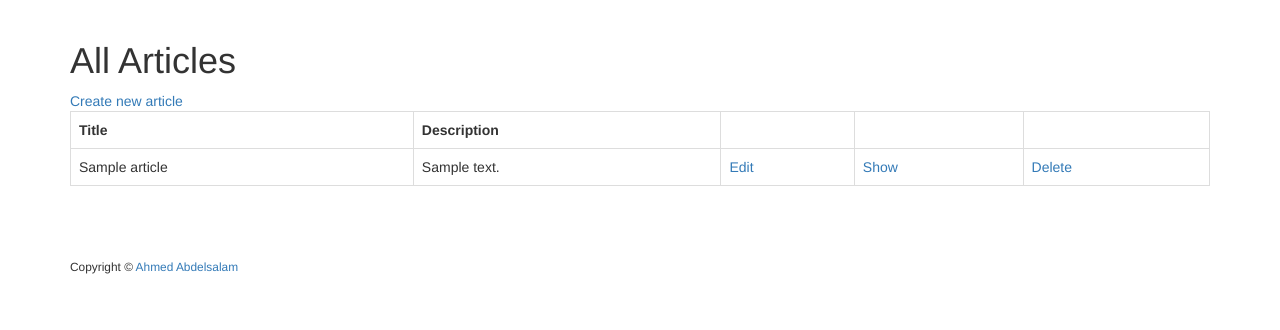
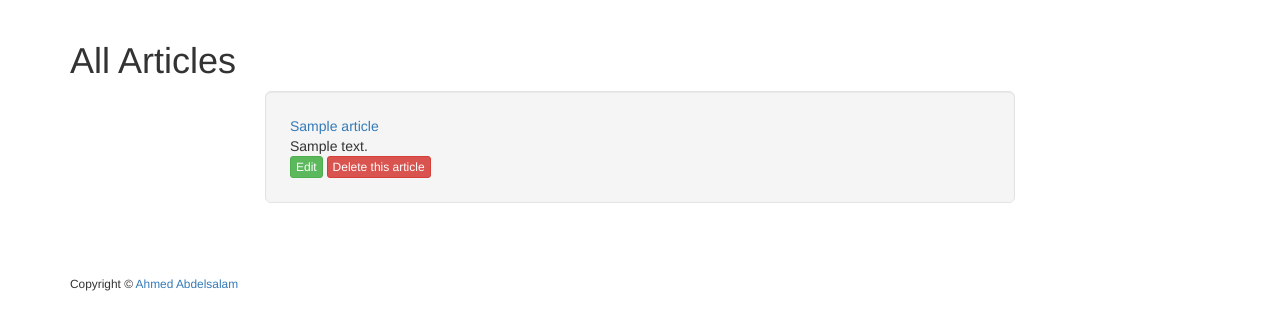
Before and after one commit to d3vzr/alpha-blog, a Rails app: page /articles in a window 1280 px wide. Shown: the part 52-382 px from the top of the page. Run offline with Rails 7, Linux system fonts and the light colour scheme; tables that the repository leaves empty hold one stand-in row (values such as "Sample post"); style sheets or scripts are compiled from the project's sources; some libraries are stand-ins or nearby versions.

Commit message:
Style articles listing page

```diff
--- a/app/views/articles/index.html.erb
+++ b/app/views/articles/index.html.erb
@@ -1,23 +1,20 @@
 <h1> All Articles </h1>
-<%= link_to "Create new article" , new_article_path %>
 
-<table class="table table-bordered">
-  <tr>
-    <th>Title</th>
-    <th>Description</th>
-    <th></th>
-    <th></th>
-    <th></th>
-
-  </tr>
-
-  <% @articles.each do |article| %>
-  <tr>
-    <td><%= article.title %></td>
-    <td><%= article.description %></td>
-    <td><%= link_to 'Edit', edit_article_path(article) %></td>
-    <td><%= link_to 'Show', article_path(article) %></td>
-    <td><%= link_to 'Delete', article_path(article), method: :delete, data: {confirm: "Are you sure?"} %></td>
-  </tr>
-  <% end %>
-</table>
+<% @articles.each do |article| %>
+<div class="row">
+  <div class="col-xs-8  col-xs-offset-2">
+    <div class="well well-lg">
+      <div class="article-title">
+        <%= link_to article.title, article_path(article) %>
+      </div>
+      <div class="article-body">
+        <%= truncate( article.description , length:100) %>
+      </div>
+      <div>
+        <%= link_to 'Edit' , edit_article_path(article), class: "btn btn-xs btn-success" %>
+        <%= link_to 'Delete this article' , article_path(article),method: :delete,data: {confirm:"Are you sure ?"}, class: "btn btn-xs btn-danger"  %>
+      </div>
+    </div>
+  </div>
+</div>
+<% end %>
```
